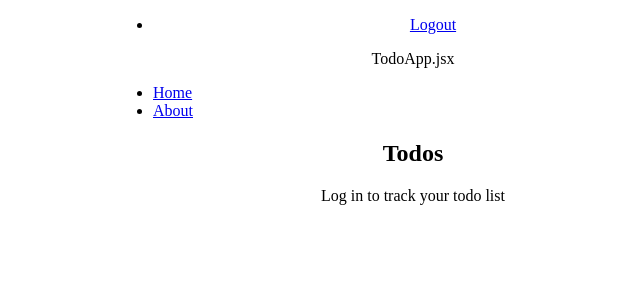
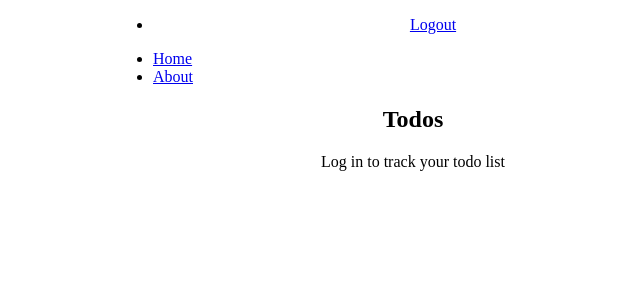
Before and after one commit to lacyjpr/todo-mongo, a React app in the folder client/: page / in a window 1280 px wide. Shown: the top 300 px of the page, without its empty margins (227-867 px from the left). Built offline with nearby package versions, Linux system fonts and the light colour scheme; no server answers.

Commit message:
Remove TodoApp

```diff
--- a/client/src/App.jsx
+++ b/client/src/App.jsx
@@ -19,7 +19,6 @@ class App extends Component {
       <BrowserRouter>
         <main className="container">
           <Header />
-          <TodoApp />
           <ul className="left">
             <li>
               <Link to="/">Home</Link>
```
